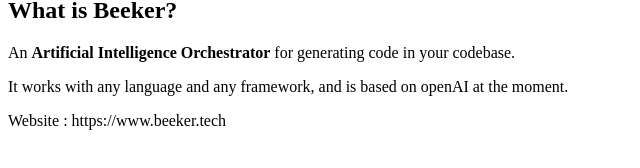
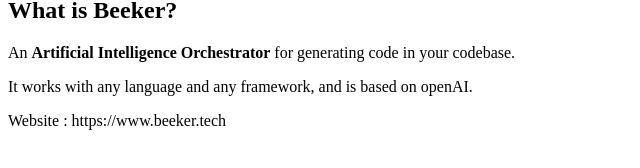
Before and after one commit to beeker-tech/docs, a Next.js app: page / in a window 1280 px wide. Shown: the part 121-289 px from the top of the page, without its empty margins (0-640 px from the left). Built offline with nearby package versions, Linux system fonts and the light colour scheme.

Commit message:
BEEK-48: Cosmectic fixes

```diff
--- a/pages/index.mdx
+++ b/pages/index.mdx
@@ -6,6 +6,6 @@
 
 An **Artificial** **Intelligence** **Orchestrator** for generating code in your codebase.
 
-It works with any language and any framework, and is based on openAI at the moment.
+It works with any language and any framework, and is based on openAI.
 
 Website : https://www.beeker.tech
```
Also changed, not shown: pages/getting-started.mdx (+8 -8 lines).
